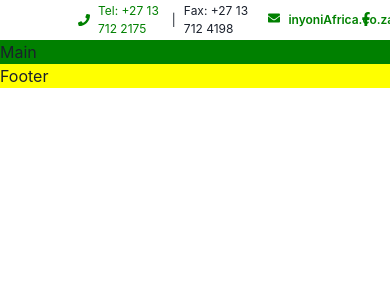
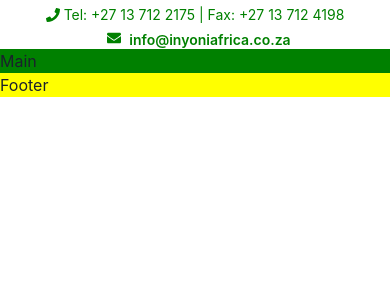
Before and after one commit to MiniNInjaP/InyoniReact, a React (Vite) app: page / in a window 390 px wide. Shown: the top 300 px of the page. Built offline with nearby package versions, Linux system fonts and the light colour scheme.

Commit message:
Implement Responsive Design in the Icon Info List

```diff
--- a/src/Components/IconInfoList.tsx
+++ b/src/Components/IconInfoList.tsx
@@ -1,29 +1,42 @@
-import { Button, HStack, Icon, Link, Text } from "@chakra-ui/react";
+import { Button, HStack, Icon, Link, Show, Text } from "@chakra-ui/react";
 import { FaFacebookF, FaPhone, FaEnvelope } from "react-icons/fa";
 
 const IconInfoList = () => (
-  <HStack fontSize="xs" marginLeft="20vw">
+  <HStack
+    paddingTop={1}
+    wrap="wrap"
+    spacing={1}
+    fontSize={{ base: 14, md: 12 }}
+    marginLeft={{ md: "10vw", lg: "20vw" }}
+    justifyContent={{ base: "center", md: "center", lg: "flex-start" }}
+  >
     <Icon as={FaPhone} color="green" />
-    <Text color="green">Tel: +27 13 712 2175</Text>
-    <Text>| </Text>
-    <Text>Fax: +27 13 712 4198</Text>
+    <Text color="green">Tel: +27 13 712 2175 |</Text>
+    <Text color="green"> Fax: +27 13 712 4198</Text>
     <Button
+      margin={0}
       paddingLeft={2}
+      style={{ height: "20px" }}
       variant="unstyled"
-      fontSize="xs"
+      fontSize={{ base: 14, md: 12 }}
       color="green"
+      textAlign={"center"}
       leftIcon={<Icon as={FaEnvelope} />}
     >
-      inyoniAfrica.co.za
+      info@inyoniafrica.co.za
     </Button>
-
+    <Show above="sm">
       <Link target="_blank" href="https://facebook.com/InyoniAfrica/">
         <Button
-        fontSize="sm"
+          style={{ height: "20px" }}
+          as="a"
+          paddingLeft={2}
+          fontSize={{ base: 14, md: 14 }}
           variant="unstyled"
           leftIcon={<Icon as={FaFacebookF} color="green" />}
         ></Button>
       </Link>
+    </Show>
   </HStack>
 );
 
```
Lines whose indentation alone changed are shown as unchanged.
